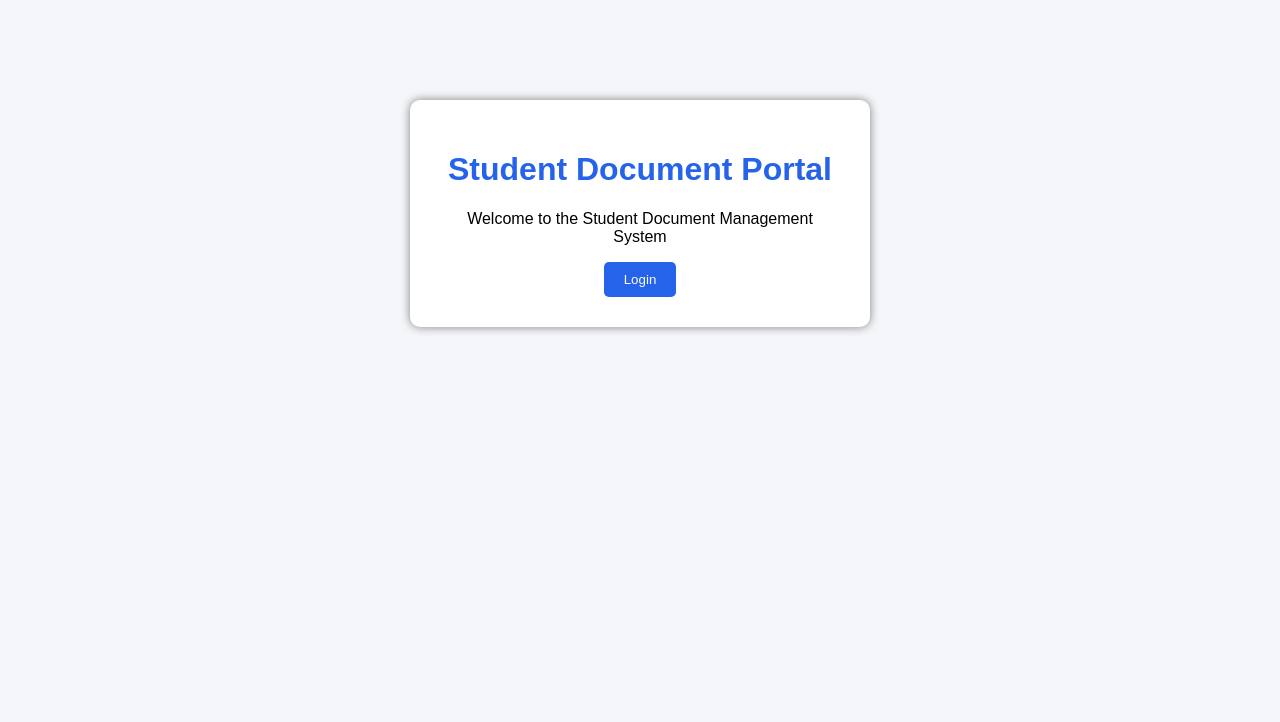
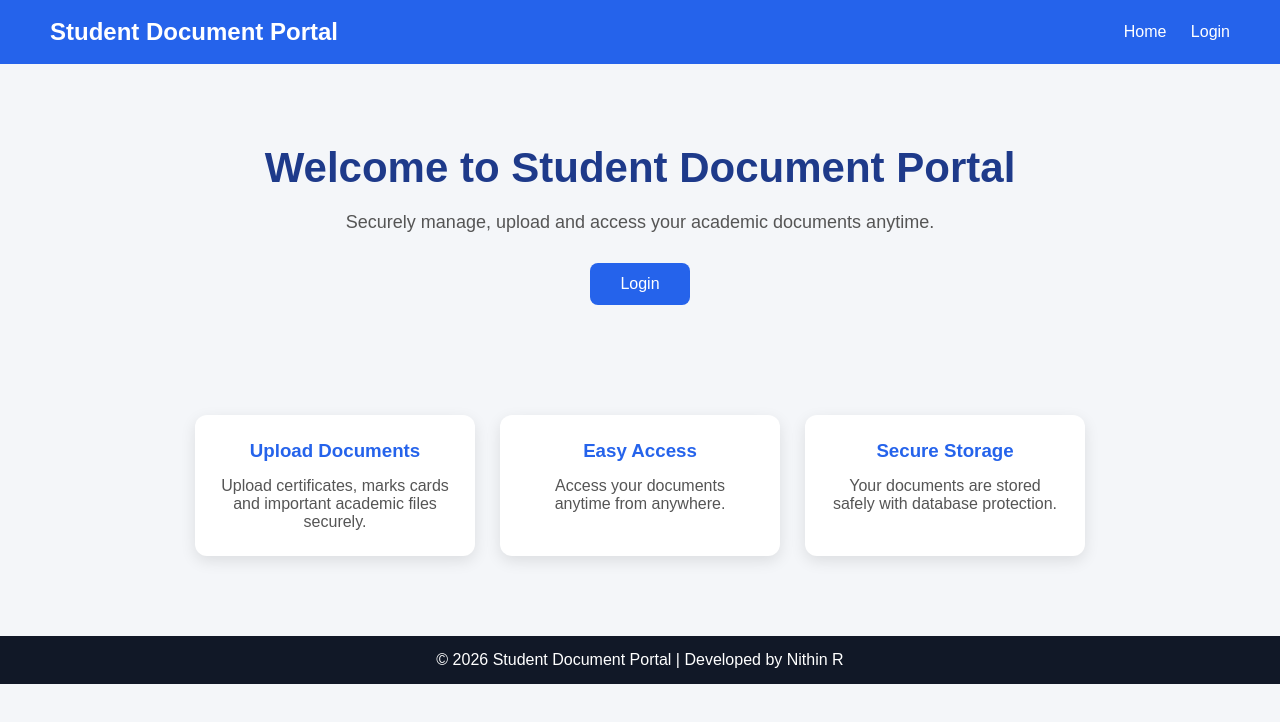
Before and after one commit to nithin23maxy/student-document-portal, a website: page client/index.html in a window 1280 px wide. Drawn offline with Linux system fonts and the light colour scheme.

Commit message:
Create student portal homepage UI

```diff
--- a/client/index.html
+++ b/client/index.html
@@ -3,56 +3,218 @@
 <head>
     <meta charset="UTF-8">
     <meta name="viewport" content="width=device-width, initial-scale=1.0">
+
     <title>Student Document Portal</title>
 
     <style>
-        body {
+        * {
+            margin: 0;
+            padding: 0;
+            box-sizing: border-box;
             font-family: Arial, sans-serif;
-            text-align: center;
-            margin-top: 100px;
-            background: #f4f6f9;
         }
 
-        .box {
-            background: white;
-            padding: 30px;
-            width: 400px;
-            margin: auto;
-            border-radius: 10px;
-            box-shadow: 0 0 10px gray;
+        body {
+            background: #f4f6f9;
+            min-height: 100vh;
         }
 
-        h1 {
-            color: #2563eb;
+        /* Navbar */
+        nav {
+            background: #2563eb;
+            color: white;
+            padding: 18px 50px;
+            display: flex;
+            justify-content: space-between;
+            align-items: center;
         }
 
-        button {
-            padding: 10px 20px;
+        nav h2 {
+            font-size: 24px;
+        }
+
+        nav a {
+            color: white;
+            text-decoration: none;
+            margin-left: 20px;
+        }
+
+        /* Hero Section */
+        .hero {
+            text-align: center;
+            padding: 80px 20px;
+        }
+
+        .hero h1 {
+            font-size: 42px;
+            color: #1e3a8a;
+            margin-bottom: 20px;
+        }
+
+        .hero p {
+            font-size: 18px;
+            color: #555;
+            margin-bottom: 30px;
+        }
+
+        .btn {
             background: #2563eb;
             color: white;
+            padding: 12px 30px;
+            border-radius: 8px;
             border: none;
-            border-radius: 5px;
+            font-size: 16px;
+            cursor: pointer;
+            text-decoration: none;
+            display: inline-block;
         }
+
+        .btn:hover {
+            background: #1d4ed8;
+        }
+
+
+        /* Features */
+        .features {
+            display: flex;
+            justify-content: center;
+            gap: 25px;
+            flex-wrap: wrap;
+            padding: 30px;
+        }
+
+        .card {
+            background: white;
+            width: 280px;
+            padding: 25px;
+            text-align: center;
+            border-radius: 12px;
+            box-shadow: 0 5px 15px rgba(0,0,0,0.1);
+        }
+
+        .card h3 {
+            color: #2563eb;
+            margin-bottom: 15px;
+        }
+
+        .card p {
+            color: #555;
+        }
+
+
+        /* Footer */
+        footer {
+            background: #111827;
+            color: white;
+            text-align: center;
+            padding: 15px;
+            margin-top: 50px;
+        }
+
     </style>
+
 </head>
 
 <body>
 
-<div class="box">
 
-    <h1>Student Document Portal</h1>
+<!-- Navigation -->
+
+<nav>
+
+    <h2>
+        Student Document Portal
+    </h2>
+
+    <div>
+        <a href="index.html">Home</a>
+        <a href="login.html">Login</a>
+    </div>
+
+</nav>
+
+
+
+<!-- Main Section -->
+
+<section class="hero">
+
+    <h1>
+        Welcome to Student Document Portal
+    </h1>
 
     <p>
-        Welcome to the Student Document Management System
+        Securely manage, upload and access your academic documents anytime.
     </p>
 
-   <a href="login.html">
-    <button>
+
+    <a href="login.html" class="btn">
         Login
-    </button>
-</a>
+    </a>
 
-</div>
+
+</section>
+
+
+
+<!-- Features -->
+
+<section class="features">
+
+
+    <div class="card">
+
+        <h3>
+            Upload Documents
+        </h3>
+
+        <p>
+            Upload certificates, marks cards and important academic files securely.
+        </p>
+
+    </div>
+
+
+
+    <div class="card">
+
+        <h3>
+            Easy Access
+        </h3>
+
+        <p>
+            Access your documents anytime from anywhere.
+        </p>
+
+    </div>
+
+
+
+    <div class="card">
+
+        <h3>
+            Secure Storage
+        </h3>
+
+        <p>
+            Your documents are stored safely with database protection.
+        </p>
+
+    </div>
+
+
+</section>
+
+
+
+<footer>
+
+    <p>
+        © 2026 Student Document Portal | Developed by Nithin R
+    </p>
+
+</footer>
+
 
 </body>
 </html>
```
